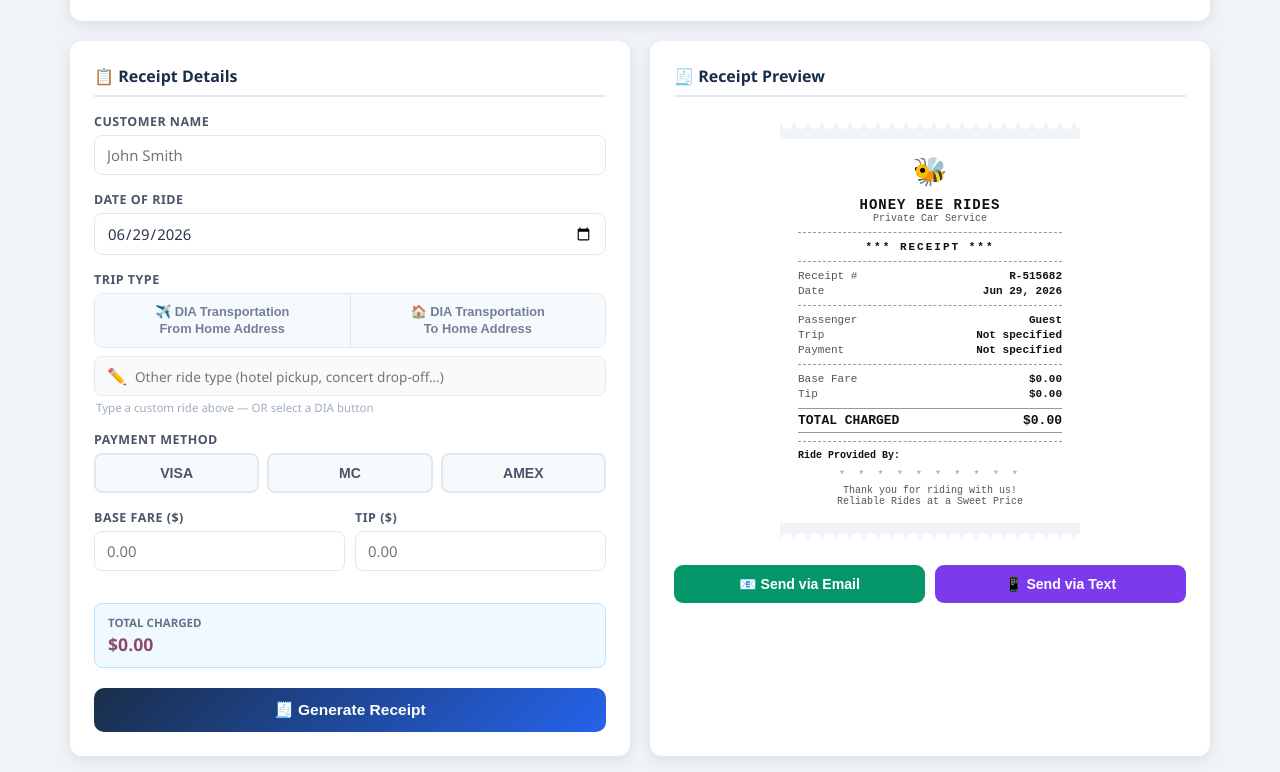
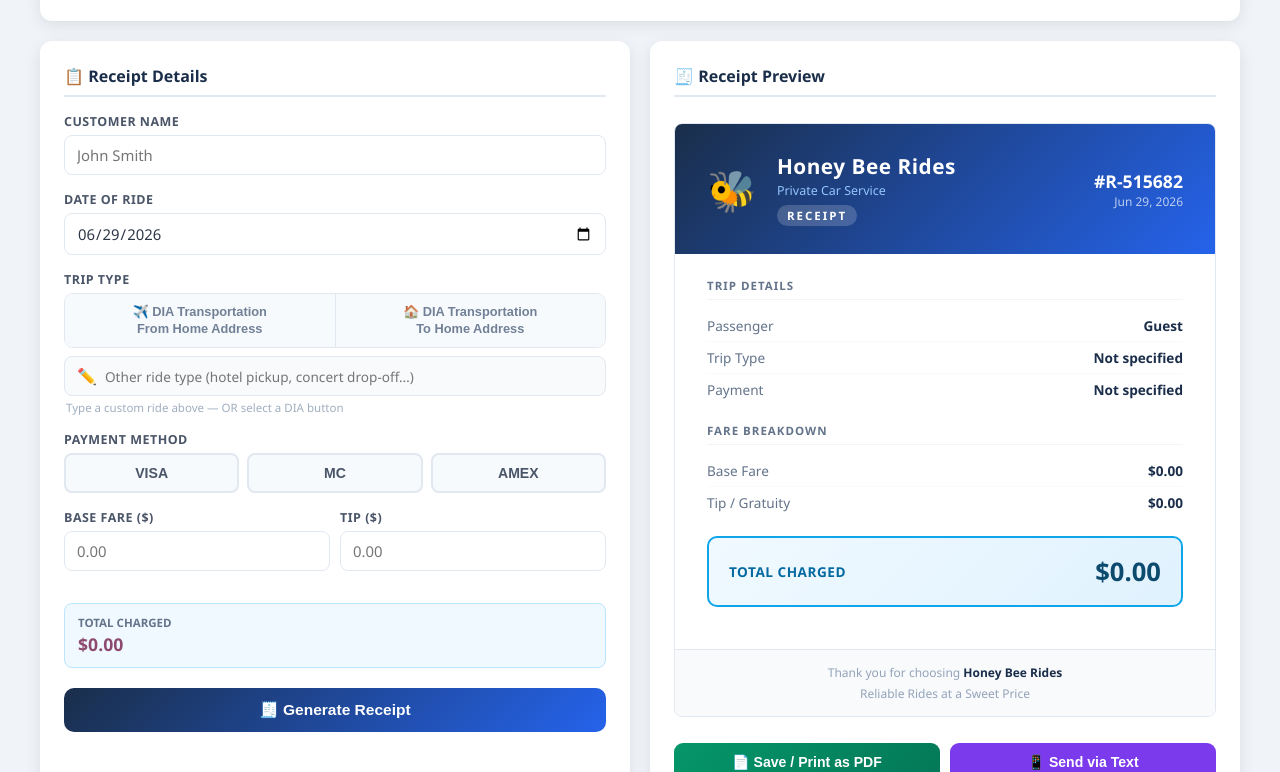
Before and after one commit to dad3fresh/honeybee-rides-receipts, a plain HTML site: page index.html in a window 1280 px wide. Both pictures are taken after a click on the button "🧾 Generate Receipt". Shown: the part 357-1129 px from the top of the page. Drawn offline with Linux system fonts and the light colour scheme.

Commit message:
Update index.html

```diff
--- a/index.html
+++ b/index.html
@@ -7,11 +7,11 @@
 <style>
 *{box-sizing:border-box;margin:0;padding:0}
 body{font-family:'Segoe UI',Arial,sans-serif;background:#f0f4f8;min-height:100vh;padding:16px}
-.app-wrapper{display:flex;gap:20px;max-width:1140px;margin:0 auto;flex-wrap:wrap}
+.app-wrapper{display:flex;gap:20px;max-width:1200px;margin:0 auto;flex-wrap:wrap}
 h1.app-title{text-align:center;color:#1a2e4a;font-size:1.4rem;margin-bottom:16px;width:100%}
 .panel{background:#fff;border-radius:12px;padding:24px;box-shadow:0 4px 16px rgba(0,0,0,.09)}
 .form-panel{flex:1;min-width:300px}
-.receipt-panel{flex:1;min-width:300px}
+.receipt-panel{flex:1;min-width:340px}
 .full-width{width:100%}
 .panel h2{font-size:1rem;color:#1a2e4a;margin-bottom:16px;border-bottom:2px solid #e2e8f0;padding-bottom:8px}
 .fg{margin-bottom:16px}
@@ -47,38 +47,52 @@ h1.app-title{text-align:center;color:#1a2e4a;font-size:1.4rem;margin-bottom:16px
 .settings-grid{display:flex;gap:12px;flex-wrap:wrap}
 .settings-grid .fg{flex:1;min-width:150px}
 .logo-area p{font-size:.7rem;color:#a0aec0;margin-top:4px}
-.receipt-wrap{display:flex;justify-content:center;padding:10px 0}
-.receipt{width:300px;background:#fff;font-family:'Courier New',Courier,monospace;font-size:12px;color:#111;position:relative;padding:0}
-.receipt-tear-top,.receipt-tear-bot{width:100%;height:16px;background:radial-gradient(circle at 50% 0,#fff 6px,#f0f4f8 6px) repeat-x;background-size:14px 16px}
-.receipt-tear-bot{background:radial-gradient(circle at 50% 100%,#fff 6px,#f0f4f8 6px) repeat-x;background-size:14px 16px}
-.receipt-inner{padding:16px 18px}
-.r-logo{text-align:center;margin-bottom:8px}
-.r-logo img{max-width:90px;max-height:60px}
-.r-biz{text-align:center;font-size:14px;font-weight:700;letter-spacing:1px;text-transform:uppercase}
-.r-sub{text-align:center;font-size:10px;color:#555;margin-bottom:6px}
-.r-dash{border:none;border-top:1px dashed #999;margin:8px 0}
-.r-badge{text-align:center;font-size:11px;font-weight:700;letter-spacing:2px;margin:6px 0}
-.r-row{display:flex;justify-content:space-between;margin:3px 0;font-size:11px}
-.r-row .rk{color:#555}
-.r-row .rv{font-weight:700}
-.r-total{display:flex;justify-content:space-between;margin:6px 0;font-size:13px;font-weight:700;border-top:1px solid #999;border-bottom:1px solid #999;padding:4px 0}
-.r-section{margin:8px 0}
-.r-stars{text-align:center;font-size:11px;color:#999;margin-top:8px;letter-spacing:3px}
-.r-thanks{text-align:center;font-size:10px;color:#555;margin-top:4px}
+.receipt-wrap{padding:10px 0}
+#receiptDoc{background:#fff;border:1px solid #e2e8f0;border-radius:8px;overflow:hidden;font-family:'Segoe UI',Arial,sans-serif;color:#1a2e4a}
+.rec-header{background:linear-gradient(135deg,#1a2e4a 0%,#2563eb 100%);padding:28px 32px;display:flex;align-items:center;gap:20px}
+.rec-header-logo{flex-shrink:0}
+.rec-header-logo img{max-width:80px;max-height:60px;object-fit:contain}
+.rec-header-logo .bee-emoji{font-size:40px}
+.rec-header-text{flex:1}
+.rec-biz-name{font-size:1.3rem;font-weight:800;color:#fff;letter-spacing:.5px}
+.rec-tagline{font-size:.78rem;color:#93c5fd;margin-top:2px}
+.rec-badge{background:rgba(255,255,255,.18);color:#fff;font-size:.72rem;font-weight:700;letter-spacing:2px;padding:3px 10px;border-radius:20px;display:inline-block;margin-top:6px}
+.rec-body{padding:24px 32px}
+.rec-section{margin-bottom:18px}
+.rec-section-title{font-size:.72rem;font-weight:700;color:#64748b;text-transform:uppercase;letter-spacing:1px;margin-bottom:10px;padding-bottom:6px;border-bottom:1px solid #f1f5f9}
+.rec-row{display:flex;justify-content:space-between;align-items:flex-start;padding:6px 0;border-bottom:1px solid #f8fafc}
+.rec-row:last-child{border-bottom:none}
+.rec-row .rk{font-size:.85rem;color:#64748b}
+.rec-row .rv{font-size:.85rem;font-weight:600;color:#1a2e4a;text-align:right;max-width:60%}
+.rec-total-box{background:linear-gradient(135deg,#f0f9ff,#e0f2fe);border:2px solid #0ea5e9;border-radius:10px;padding:16px 20px;display:flex;justify-content:space-between;align-items:center;margin:18px 0}
+.rec-total-box .tl{font-size:.85rem;font-weight:700;color:#0369a1;text-transform:uppercase;letter-spacing:.5px}
+.rec-total-box .ta{font-size:1.6rem;font-weight:900;color:#0c4a6e}
+.rec-driver{background:#f8fafc;border-radius:8px;padding:16px 20px;margin-top:18px}
+.rec-driver-title{font-size:.72rem;font-weight:700;color:#64748b;text-transform:uppercase;letter-spacing:1px;margin-bottom:10px}
+.rec-driver-grid{display:grid;grid-template-columns:1fr 1fr;gap:8px}
+.rec-driver-item .dk{font-size:.68rem;color:#94a3b8;text-transform:uppercase;letter-spacing:.4px}
+.rec-driver-item .dv{font-size:.85rem;font-weight:600;color:#1a2e4a;margin-top:1px}
+.rec-footer{background:#f8fafc;border-top:1.5px solid #e2e8f0;padding:14px 32px;text-align:center}
+.rec-footer p{font-size:.75rem;color:#94a3b8}
+.rec-footer strong{color:#1a2e4a}
 .action-btns{display:flex;gap:10px;margin-top:16px;flex-wrap:wrap}
 .action-btns button{flex:1;padding:11px;border:none;border-radius:9px;font-size:.88rem;font-weight:700;cursor:pointer;min-width:120px}
-.btn-email{background:#059669;color:#fff}
+.btn-pdf{background:linear-gradient(135deg,#059669,#047857);color:#fff}
 .btn-sms{background:#7c3aed;color:#fff}
 .sms-row{display:none;margin-top:10px;gap:8px;align-items:center}
 .sms-row input{flex:1;padding:9px 12px;border:1.5px solid #e2e8f0;border-radius:8px;font-size:.93rem}
 .sms-row button{padding:9px 14px;background:#7c3aed;color:#fff;border:none;border-radius:8px;font-size:.85rem;font-weight:700;cursor:pointer}
+@media print{
+  body > *{display:none!important}
+  #printArea{display:block!important;position:fixed;top:0;left:0;width:100%;background:#fff}
+  @page{margin:0.5in}
+}
+#printArea{display:none}
 </style>
 </head>
 <body>
 <h1 class="app-title">🐝 Honey Bee Rides - Receipt Generator</h1>
 <div class="app-wrapper">
-
-<!-- SETTINGS PANEL -->
 <div class="panel full-width">
 <h2>⚙️ Driver / Business Settings <span class="saved-msg" id="savedMsg">✓ Saved!</span></h2>
 <div class="settings-grid">
@@ -95,14 +109,10 @@ h1.app-title{text-align:center;color:#1a2e4a;font-size:1.4rem;margin-bottom:16px
 </div>
 <button class="save-btn" onclick="saveSettings()">💾 Save Settings</button>
 </div>
-
-<!-- FORM PANEL -->
 <div class="panel form-panel">
 <h2>📋 Receipt Details</h2>
-
 <div class="fg"><label>Customer Name</label><input id="custName" placeholder="John Smith"></div>
 <div class="fg"><label>Date of Ride</label><input type="date" id="rideDate"></div>
-
 <div class="fg">
 <label>Trip Type</label>
 <div class="trip-toggle">
@@ -115,7 +125,6 @@ h1.app-title{text-align:center;color:#1a2e4a;font-size:1.4rem;margin-bottom:16px
 </div>
 <div class="custom-hint">Type a custom ride above — OR select a DIA button</div>
 </div>
-
 <div class="fg">
 <label>Payment Method</label>
 <div class="pay-btns">
@@ -128,7 +137,6 @@ h1.app-title{text-align:center;color:#1a2e4a;font-size:1.4rem;margin-bottom:16px
 <input type="text" id="last4" maxlength="4" inputmode="numeric" pattern="[0-9]*" placeholder="0000">
 </div>
 </div>
-
 <div class="fg fare-row">
 <div class="fg"><label>Base Fare ($)</label><input type="number" id="baseFare" placeholder="0.00" step="0.01" oninput="calcTotal()"></div>
 <div class="fg"><label>Tip ($)</label><input type="number" id="tipAmt" placeholder="0.00" step="0.01" oninput="calcTotal()"></div>
@@ -137,20 +145,17 @@ h1.app-title{text-align:center;color:#1a2e4a;font-size:1.4rem;margin-bottom:16px
 <div class="lbl">Total Charged</div>
 <div class="amt" id="totalDisplay">$0.00</div>
 </div>
-
 <button class="gen-btn" onclick="generateReceipt()">🧾 Generate Receipt</button>
 </div>
-
-<!-- RECEIPT PANEL -->
 <div class="panel receipt-panel">
 <h2>🧾 Receipt Preview</h2>
 <div class="receipt-wrap">
-<div class="receipt" id="receiptOut">
-<div style="text-align:center;color:#a0aec0;padding:40px 20px;font-size:.85rem;">Fill in the form and click Generate Receipt</div>
+<div id="receiptDoc">
+<div style="text-align:center;color:#a0aec0;padding:60px 20px;font-size:.85rem;">Fill in the form and click Generate Receipt</div>
 </div>
 </div>
 <div class="action-btns" id="actionBtns" style="display:none">
-<button class="btn-email" onclick="sendEmail()">📧 Send via Email</button>
+<button class="btn-pdf" onclick="savePDF()">📄 Save / Print as PDF</button>
 <button class="btn-sms" onclick="toggleSms()">📱 Send via Text</button>
 </div>
 <div class="sms-row" id="smsRow">
@@ -158,9 +163,8 @@ h1.app-title{text-align:center;color:#1a2e4a;font-size:1.4rem;margin-bottom:16px
 <button onclick="doSms()">Send</button>
 </div>
 </div>
-
 </div>
-
+<div id="printArea"></div>
 <script>
 var selectedTrip = "";
 var selectedPay = "";
@@ -249,91 +253,87 @@ function generateReceipt() {
   var base  = parseFloat(document.getElementById("baseFare").value) || 0;
   var tip   = parseFloat(document.getElementById("tipAmt").value)   || 0;
   var total = base + tip;
-  var biz = localStorage.getItem("hbr-biz") || document.getElementById("sBiz").value || "Honey Bee Rides";
-  var drv = localStorage.getItem("hbr-drv") || document.getElementById("sDrv").value || "";
-  var ph  = localStorage.getItem("hbr-ph")  || document.getElementById("sPh").value  || "";
-  var plt = localStorage.getItem("hbr-plt") || document.getElementById("sPlt").value || "";
-  var veh = localStorage.getItem("hbr-veh") || document.getElementById("sVeh").value || "";
+  var biz  = localStorage.getItem("hbr-biz") || document.getElementById("sBiz").value || "Honey Bee Rides";
+  var drv  = localStorage.getItem("hbr-drv") || document.getElementById("sDrv").value || "";
+  var ph   = localStorage.getItem("hbr-ph")  || document.getElementById("sPh").value  || "";
+  var plt  = localStorage.getItem("hbr-plt") || document.getElementById("sPlt").value || "";
+  var veh  = localStorage.getItem("hbr-veh") || document.getElementById("sVeh").value || "";
   var logo = localStorage.getItem("hbr-logo") || "";
   var rnum = "R-" + Math.floor(100000 + Math.random()*900000);
-  var logoHtml = logo ? '<img src="' + logo + '" alt="logo">' : '<div style="font-size:28px">🐝</div>';
   var L = [];
-  L.push("==============================");
-  L.push("       " + biz.toUpperCase());
-  L.push("      Private Car Service");
-  L.push("==============================");
-  L.push("RECEIPT #: " + rnum);
-  L.push("Date:      " + rideDate);
-  L.push("------------------------------");
+  L.push(biz.toUpperCase() + " - RECEIPT");
+  L.push("Receipt #: " + rnum);
+  L.push("Date: " + rideDate);
+  L.push("----------------------------");
   L.push("Passenger: " + custName);
-  L.push("Trip:      " + tripLabel);
-  L.push("Payment:   " + payLabel);
-  L.push("------------------------------");
+  L.push("Trip: " + tripLabel);
+  L.push("Payment: " + payLabel);
+  L.push("----------------------------");
   L.push("Base Fare: $" + base.toFixed(2));
-  L.push("Tip:       $" + tip.toFixed(2));
-  L.push("==============================");
-  L.push("TOTAL:     $" + total.toFixed(2));
-  L.push("==============================");
-  L.push("Ride Provided By:");
-  if (drv) L.push("  Driver:  " + drv);
-  if (veh) L.push("  Vehicle: " + veh);
-  if (plt) L.push("  Plate:   " + plt);
-  if (ph)  L.push("  Contact: " + ph);
-  L.push("------------------------------");
+  L.push("Tip: $" + tip.toFixed(2));
+  L.push("TOTAL: $" + total.toFixed(2));
+  L.push("----------------------------");
+  if (drv) L.push("Driver: " + drv);
+  if (veh) L.push("Vehicle: " + veh);
+  if (plt) L.push("Plate: " + plt);
+  if (ph)  L.push("Contact: " + ph);
   L.push("Thank you for riding with us!");
-  L.push("  Reliable Rides at a Sweet Price");
   receiptText = L.join("\n");
+  var logoHtml = logo ? '<img src="' + logo + '" alt="logo" style="max-width:80px;max-height:60px;object-fit:contain">' : '<div style="font-size:40px">🐝</div>';
+  var driverRows = "";
+  if (drv) driverRows += '<div class="rec-driver-item"><div class="dk">Driver</div><div class="dv">' + drv + '</div></div>';
+  if (veh) driverRows += '<div class="rec-driver-item"><div class="dk">Vehicle</div><div class="dv">' + veh + '</div></div>';
+  if (plt) driverRows += '<div class="rec-driver-item"><div class="dk">License Plate</div><div class="dv">' + plt + '</div></div>';
+  if (ph)  driverRows += '<div class="rec-driver-item"><div class="dk">Contact</div><div class="dv">' + ph + '</div></div>';
   var h = "";
-  h += '<div class="receipt-tear-top"></div>';
-  h += '<div class="receipt-inner">';
-  h += '<div class="r-logo">' + logoHtml + '</div>';
-  h += '<div class="r-biz">' + biz + '</div>';
-  h += '<div class="r-sub">Private Car Service</div>';
-  h += '<hr class="r-dash">';
-  h += '<div class="r-badge">*** RECEIPT ***</div>';
-  h += '<hr class="r-dash">';
-  h += '<div class="r-section">';
-  h += '<div class="r-row"><span class="rk">Receipt #</span><span class="rv">' + rnum + '</span></div>';
-  h += '<div class="r-row"><span class="rk">Date</span><span class="rv">' + rideDate + '</span></div>';
+  h += '<div class="rec-header">';
+  h +=   '<div class="rec-header-logo">' + logoHtml + '</div>';
+  h +=   '<div class="rec-header-text">';
+  h +=     '<div class="rec-biz-name">' + biz + '</div>';
+  h +=     '<div class="rec-tagline">Private Car Service</div>';
+  h +=     '<div class="rec-badge">RECEIPT</div>';
+  h +=   '</div>';
+  h +=   '<div style="text-align:right;color:rgba(255,255,255,.7);font-size:.75rem">';
+  h +=     '<div style="font-size:1.1rem;font-weight:800;color:#fff">#' + rnum + '</div>';
+  h +=     '<div>' + rideDate + '</div>';
+  h +=   '</div>';
   h += '</div>';
-  h += '<hr class="r-dash">';
-  h += '<div class="r-section">';
-  h += '<div class="r-row"><span class="rk">Passenger</span><span class="rv">' + custName + '</span></div>';
-  h += '<div class="r-row"><span class="rk">Trip</span><span class="rv" style="text-align:right;max-width:170px">' + tripLabel + '</span></div>';
-  h += '<div class="r-row"><span class="rk">Payment</span><span class="rv">' + payLabel + '</span></div>';
+  h += '<div class="rec-body">';
+  h += '<div class="rec-section">';
+  h +=   '<div class="rec-section-title">Trip Details</div>';
+  h +=   '<div class="rec-row"><span class="rk">Passenger</span><span class="rv">' + custName + '</span></div>';
+  h +=   '<div class="rec-row"><span class="rk">Trip Type</span><span class="rv">' + tripLabel + '</span></div>';
+  h +=   '<div class="rec-row"><span class="rk">Payment</span><span class="rv">' + payLabel + '</span></div>';
   h += '</div>';
-  h += '<hr class="r-dash">';
-  h += '<div class="r-section">';
-  h += '<div class="r-row"><span class="rk">Base Fare</span><span class="rv">$' + base.toFixed(2) + '</span></div>';
-  h += '<div class="r-row"><span class="rk">Tip</span><span class="rv">$' + tip.toFixed(2) + '</span></div>';
+  h += '<div class="rec-section">';
+  h +=   '<div class="rec-section-title">Fare Breakdown</div>';
+  h +=   '<div class="rec-row"><span class="rk">Base Fare</span><span class="rv">$' + base.toFixed(2) + '</span></div>';
+  h +=   '<div class="rec-row"><span class="rk">Tip / Gratuity</span><span class="rv">$' + tip.toFixed(2) + '</span></div>';
   h += '</div>';
-  h += '<div class="r-total"><span>TOTAL CHARGED</span><span>$' + total.toFixed(2) + '</span></div>';
-  h += '<hr class="r-dash">';
-  h += '<div class="r-section" style="font-size:10px">';
-  h += '<div style="font-weight:700;margin-bottom:3px">Ride Provided By:</div>';
-  if (drv) h += '<div class="r-row"><span class="rk">Driver</span><span class="rv">' + drv + '</span></div>';
-  if (veh) h += '<div class="r-row"><span class="rk">Vehicle</span><span class="rv">' + veh + '</span></div>';
-  if (plt) h += '<div class="r-row"><span class="rk">Plate</span><span class="rv">' + plt + '</span></div>';
-  if (ph)  h += '<div class="r-row"><span class="rk">Contact</span><span class="rv">' + ph + '</span></div>';
+  h += '<div class="rec-total-box">';
+  h +=   '<div class="tl">Total Charged</div>';
+  h +=   '<div class="ta">$' + total.toFixed(2) + '</div>';
   h += '</div>';
-  h += '<div class="r-stars">* * * * * * * * * *</div>';
-  h += '<div class="r-thanks">Thank you for riding with us!<br>Reliable Rides at a Sweet Price</div>';
+  if (driverRows) {
+    h += '<div class="rec-driver">';
+    h +=   '<div class="rec-driver-title">Ride Provided By</div>';
+    h +=   '<div class="rec-driver-grid">' + driverRows + '</div>';
+    h += '</div>';
+  }
   h += '</div>';
-  h += '<div class="receipt-tear-bot"></div>';
-  document.getElementById("receiptOut").innerHTML = h;
+  h += '<div class="rec-footer">';
+  h +=   '<p>Thank you for choosing <strong>' + biz + '</strong></p>';
+  h +=   '<p style="margin-top:4px">Reliable Rides at a Sweet Price</p>';
+  h += '</div>';
+  document.getElementById("receiptDoc").innerHTML = h;
   document.getElementById("actionBtns").style.display = "flex";
 }
-function sendEmail() {
-  var biz = localStorage.getItem("hbr-biz") || document.getElementById("sBiz").value || "Honey Bee Rides";
-  var subject = encodeURIComponent(biz + " - Your Ride Receipt");
-  var body = encodeURIComponent(receiptText);
-  var mailto = "mailto:?subject=" + subject + "&body=" + body;
-  var a = document.createElement("a");
-  a.href = mailto;
-  a.style.display = "none";
-  document.body.appendChild(a);
-  a.click();
-  setTimeout(function(){ document.body.removeChild(a); }, 1000);
+function savePDF() {
+  var printArea = document.getElementById("printArea");
+  printArea.innerHTML = document.getElementById("receiptDoc").outerHTML;
+  printArea.style.display = "block";
+  window.print();
+  setTimeout(function(){ printArea.style.display = "none"; printArea.innerHTML = ""; }, 1000);
 }
 function toggleSms() {
   var row = document.getElementById("smsRow");
```
